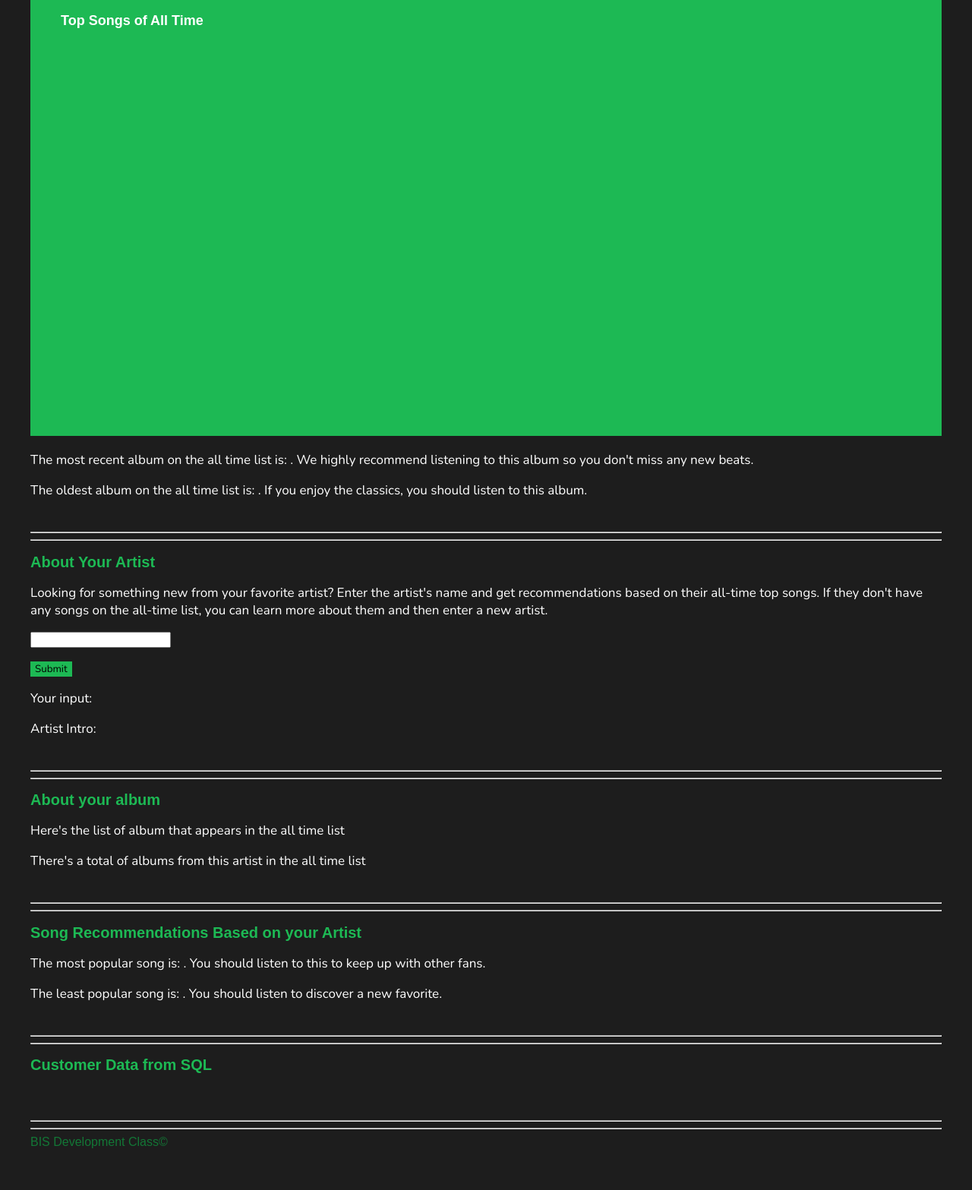
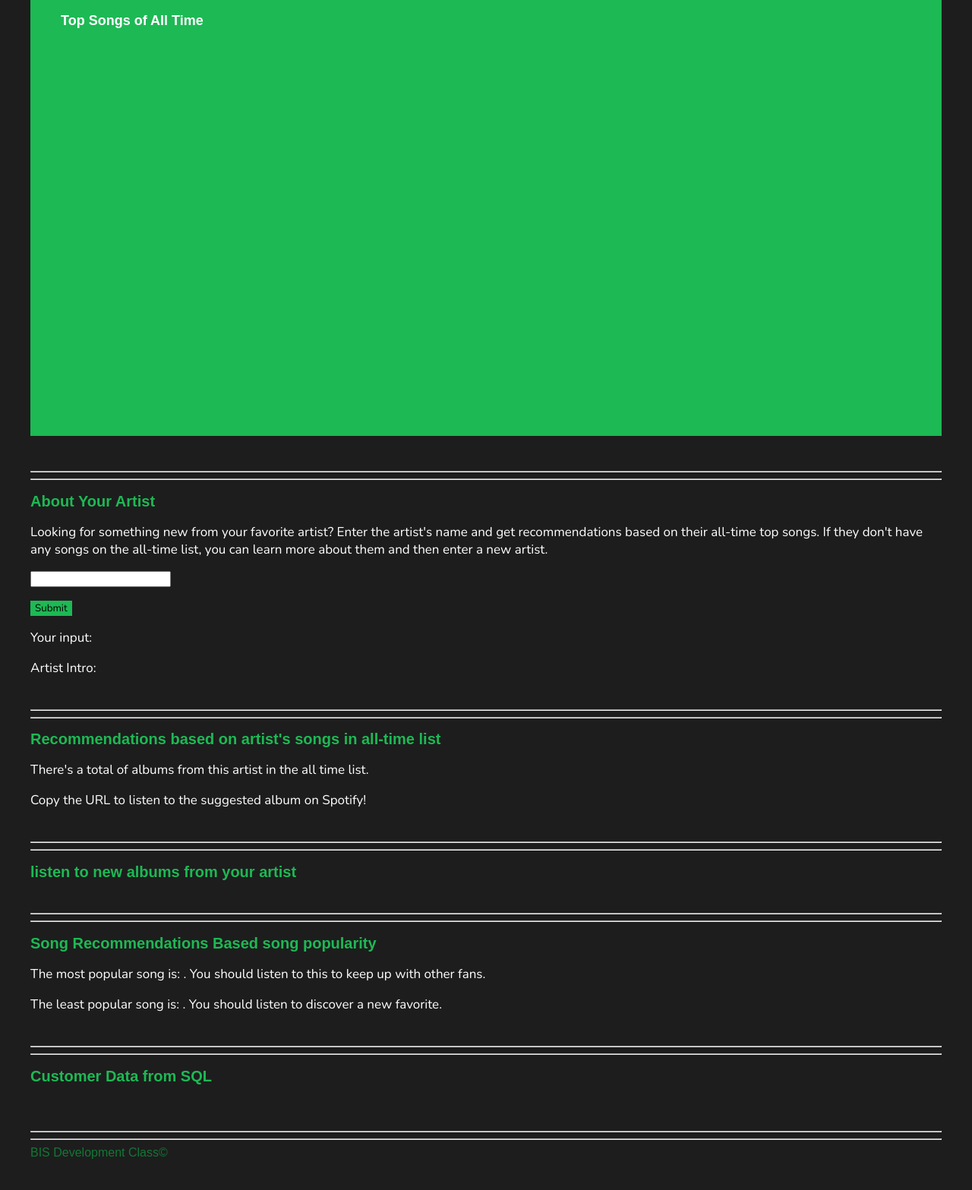
Before and after one commit to MarkPhamm/spotify_app, a Flask app: template spotify_app/templates/index.html in a window 1280 px wide. Shown: the part 972-2539 px from the top of the page at 76% size. Before the commit the page ends 2484 px from the top, so only its background shows below. Run offline with Flask 3, Linux system fonts and the light colour scheme; the template is opened without the code that fills it, so the values that code supplies are empty; parts of the project's set-up code (start-up, migrations or seed data) failed here and were passed over; some web fonts are replaced.

Commit message:
change table style

```diff
--- a/spotify_app/jackson.py
+++ b/spotify_app/jackson.py
@@ -3,7 +3,7 @@ import pandas as pd
 def return_albums_in_all_time_list(artist_album_df, all_time_album_df):
     merge = pd.merge(artist_album_df, all_time_album_df, how='inner', left_on = 'AlbumName', right_on = 'album_name')
     merge = merge.drop_duplicates(subset=['AlbumName'])
-    return merge[['album_id', 'album_name', 'release_date','total_tracks', 'url','album_old']].to_html()
+    return merge[['album_name', 'release_date','total_tracks', 'url']].to_html(index=False)
 
 def return_number_of_album_in_all_time_list(artist_album_df, all_time_album_df):
     merge = pd.merge(artist_album_df, all_time_album_df, how='inner', left_on = 'AlbumName', right_on = 'album_name')
--- a/spotify_app/static/css/style.css
+++ b/spotify_app/static/css/style.css
@@ -74,8 +74,8 @@ button:hover{
   border-style: none;
 }
 
-/* All Time Tables Styling */
- #album_table, #customer_tables {
+/* Tables Styling */
+ #album_table, #customer_tables, #album_in_all_time {
     color: white;
     font-family: "Nunito", sans-serif;
 }
--- a/spotify_app/templates/index.html
+++ b/spotify_app/templates/index.html
@@ -44,8 +44,6 @@
         {{ top_songs_html|safe }}
     </table>
 </div>
-<p>The most recent album on the all time list is: {{ newest_album|safe }}. We highly recommend listening to this album so you don't miss any new beats.</p>
-<p>The oldest album on the all time list is: {{ oldest_album|safe }}. If you enjoy the classics, you should listen to this album.</p>
 
 <br>
 <hr>
@@ -70,12 +68,9 @@
    <hr>
    <hr>
 
-   <h2>About your album</h2>
-   <div id="album_table">
-       {{ album_table|safe }}
-   </div>
-   <p>Here's the list of album that appears in the all time list</p>
-   <p>There's a total of {{number_album_in_all_time|safe }} albums from this artist in the all time list</p>
+  <h2>Recommendations based on artist's songs in all-time list</h2>
+  <p>There's a total of {{number_album_in_all_time|safe }} albums from this artist in the all time list.</p>
+  <p>Copy the URL to listen to the suggested album on Spotify!</p>
    <div id="album_in_all_time">
     {{ album_in_all_time_table|safe }}
    </div>
@@ -84,7 +79,16 @@
    <hr>
    <hr>
 
-   <h2>Song Recommendations Based on your Artist</h2>
+   <h2>listen to new albums from your artist</h2>
+   <div id="album_table">
+       {{ album_table|safe }}
+   </div>
+
+   <br>
+   <hr>
+   <hr>
+
+   <h2>Song Recommendations Based song popularity</h2>
    <p id="p_most_popular_song"><script>document.getElementById("p_most_popular_song").innerText = "The most popular song is: {{ most_popular_song|safe }}. You should listen to this to keep up with other fans." </script></p>
    <p id="p_least_popular_song"><script>document.getElementById("p_least_popular_song").innerText = "The least popular song is: {{ least_popular_song|safe }}. You should listen to discover a new favorite." </script></p>
 
```
Also changed, not shown: 1 other file.
